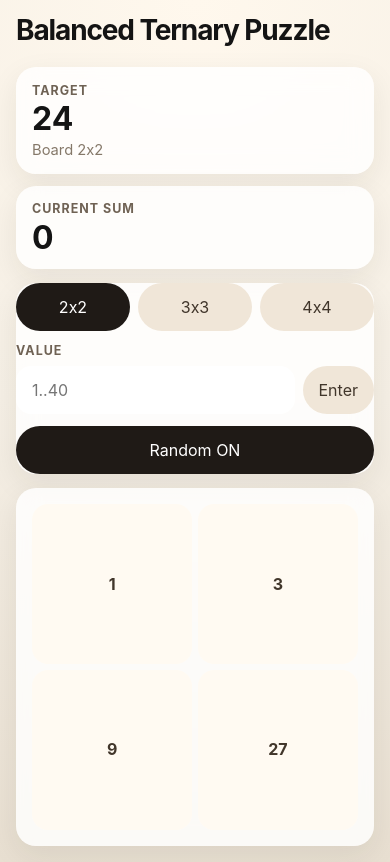
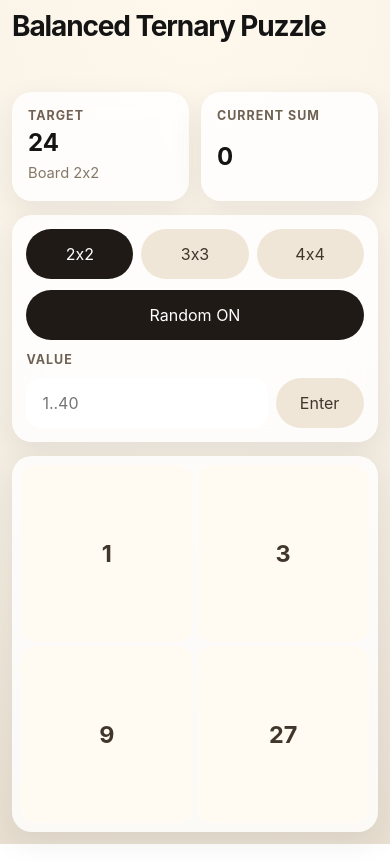
Before and after one commit to vprotsjuk/balanced-ternary-puzzle, a React (Vite) app: page / in a window 390 px wide. Built offline with nearby package versions, Linux system fonts and the light colour scheme.

Commit message:
Polish mobile layout for final board view

```diff
--- a/src/components/BoardGrid.tsx
+++ b/src/components/BoardGrid.tsx
@@ -14,7 +14,7 @@ export function BoardGrid({
 }) {
   return (
     <section
-      className="board-grid"
+      className={`board-grid board-grid--size-${boardSize}`}
       aria-label={`Board ${boardSize} by ${boardSize}`}
       aria-disabled={blocked}
       style={{ ['--board-size' as string]: String(boardSize) }}
--- a/src/components/ControlPanel.tsx
+++ b/src/components/ControlPanel.tsx
@@ -27,6 +27,7 @@ export function ControlPanel({
 }) {
   return (
     <section className="control-panel" aria-label="Game controls" aria-disabled={blocked}>
+      <div className="control-panel__top-row">
         <div className="board-size-row" role="group" aria-label="Board size">
           {BOARD_SIZES.map((size) => (
             <button
@@ -39,6 +40,17 @@ export function ControlPanel({
               {size}x{size}
             </button>
           ))}
+        </div>
+
+        <button
+          type="button"
+          className="random-toggle"
+          aria-pressed={playMode === 'random'}
+          onClick={() => (playMode === 'random' ? onDisableRandomMode() : onEnableRandomMode())}
+          disabled={blocked}
+        >
+          Random {playMode === 'random' ? 'ON' : 'OFF'}
+        </button>
       </div>
 
       <div className="target-entry">
@@ -59,16 +71,6 @@ export function ControlPanel({
           </button>
         </div>
       </div>
-
-      <button
-        type="button"
-        className="random-toggle"
-        aria-pressed={playMode === 'random'}
-        onClick={() => (playMode === 'random' ? onDisableRandomMode() : onEnableRandomMode())}
-        disabled={blocked}
-      >
-        Random {playMode === 'random' ? 'ON' : 'OFF'}
-      </button>
     </section>
   );
 }
--- a/src/components/GameView.tsx
+++ b/src/components/GameView.tsx
@@ -23,6 +23,7 @@ export function GameView({ initialState }: { initialState?: GameState }) {
   return (
     <main className="app-shell">
       <h1 className="app-title">Balanced Ternary Puzzle</h1>
+      <div className="game-layout">
         <StatusStrip
           boardSize={game.state.boardSize}
           target={game.state.target}
@@ -46,12 +47,15 @@ export function GameView({ initialState }: { initialState?: GameState }) {
           onDraftChange={game.changeDraftTarget}
           onSubmitTarget={game.submitTarget}
         />
+        <div className="board-stage">
           <BoardGrid
             boardSize={game.state.boardSize}
             cells={game.state.cells}
             blocked={blocked}
             onCellTap={game.tapCell}
           />
+        </div>
+      </div>
     </main>
   );
 }
--- a/src/components/StatusStrip.tsx
+++ b/src/components/StatusStrip.tsx
@@ -11,7 +11,7 @@ export function StatusStrip({
   currentSum: number;
 }) {
   return (
-    <section className="status-strip" aria-label="Game status">
+    <section className="status-strip status-strip--compact" aria-label="Game status">
       <article className="status-card">
         <span className="status-label">Target</span>
         <strong className="status-value">
--- a/src/styles.css
+++ b/src/styles.css
@@ -36,8 +36,8 @@ input {
   min-height: 100dvh;
   display: grid;
   gap: 0.875rem;
-  padding: 1rem;
-  max-width: 34rem;
+  width: min(100%, 42rem);
+  padding: clamp(0.75rem, 3vw, 1.25rem);
   margin: 0 auto;
 }
 
@@ -48,10 +48,19 @@ input {
   letter-spacing: -0.04em;
 }
 
+.game-layout {
+  display: grid;
+  gap: 0.875rem;
+}
+
 .status-strip,
 .control-panel {
   display: grid;
   gap: 0.75rem;
+}
+
+.status-strip--compact {
+  grid-template-columns: repeat(2, minmax(0, 1fr));
 }
 
 .status-card,
@@ -67,6 +76,7 @@ input {
   display: grid;
   gap: 0.35rem;
   padding: 0.95rem 1rem;
+  min-width: 0;
 }
 
 .status-label,
@@ -80,9 +90,9 @@ input {
 
 .status-value {
   display: block;
-  font-size: 2rem;
+  min-width: 0;
+  font-size: clamp(1.5rem, 6vw, 2rem);
   line-height: 1;
-  white-space: nowrap;
 }
 
 .status-meta {
@@ -96,6 +106,15 @@ input {
   gap: 0.5rem;
 }
 
+.control-panel {
+  padding: 0.9rem;
+}
+
+.control-panel__top-row {
+  display: grid;
+  gap: 0.65rem;
+}
+
 .chip,
 .random-toggle,
 .target-entry-row button {
@@ -107,12 +126,17 @@ input {
 .chip {
   background: #f0e6d8;
   color: #41362b;
+  min-width: 0;
 }
 
 .chip--active,
 .random-toggle {
   background: #1f1a16;
   color: #fff;
+}
+
+.random-toggle {
+  width: 100%;
 }
 
 .target-entry {
@@ -122,8 +146,9 @@ input {
 
 .target-entry-row {
   display: grid;
-  grid-template-columns: minmax(0, 1fr) auto;
+  grid-template-columns: minmax(0, 1fr) minmax(5.5rem, auto);
   gap: 0.5rem;
+  align-items: stretch;
 }
 
 .target-entry-row input {
@@ -143,11 +168,12 @@ input {
 .board-grid {
   display: grid;
   grid-template-columns: repeat(var(--board-size), minmax(0, 1fr));
-  gap: 0.35rem;
-  width: min(100%, 30rem);
-  margin: 0 auto;
+  gap: clamp(0.25rem, 1vw, 0.45rem);
+  width: 100%;
+  max-width: 34rem;
+  margin: 0;
   aspect-ratio: 1 / 1;
-  padding: 1rem;
+  padding: clamp(0.55rem, 2vw, 0.95rem);
 }
 
 .board-cell {
@@ -159,10 +185,29 @@ input {
   width: 100%;
   min-width: 0;
   min-height: 0;
+  padding: clamp(0.2rem, 1.2vw, 0.45rem);
   color: #41362b;
-  font-size: clamp(1rem, 4vw, 1.5rem);
+  font-size: var(--cell-font-size, clamp(1rem, 4vw, 1.5rem));
   font-weight: 700;
   text-align: center;
+}
+
+.board-stage {
+  display: flex;
+  justify-content: center;
+  width: 100%;
+}
+
+.board-grid--size-2 {
+  --cell-font-size: clamp(1.2rem, 6vw, 2rem);
+}
+
+.board-grid--size-3 {
+  --cell-font-size: clamp(1rem, 4.6vw, 1.6rem);
+}
+
+.board-grid--size-4 {
+  --cell-font-size: clamp(0.82rem, 3.8vw, 1.18rem);
 }
 
 .board-cell--plus {
@@ -189,6 +234,7 @@ input {
   justify-items: center;
   align-content: center;
   line-height: 0.92;
+  width: 100%;
 }
 
 .adaptive-number__line {
@@ -198,3 +244,10 @@ input {
 .adaptive-number__line-break {
   display: none;
 }
+
+@media (min-width: 32rem) {
+  .control-panel__top-row {
+    grid-template-columns: minmax(0, 1fr) minmax(9rem, auto);
+    align-items: stretch;
+  }
+}
```
Also changed, not shown: 1 other file (tests, documents, lock files or other folders). Lines whose indentation alone changed are shown as unchanged.
